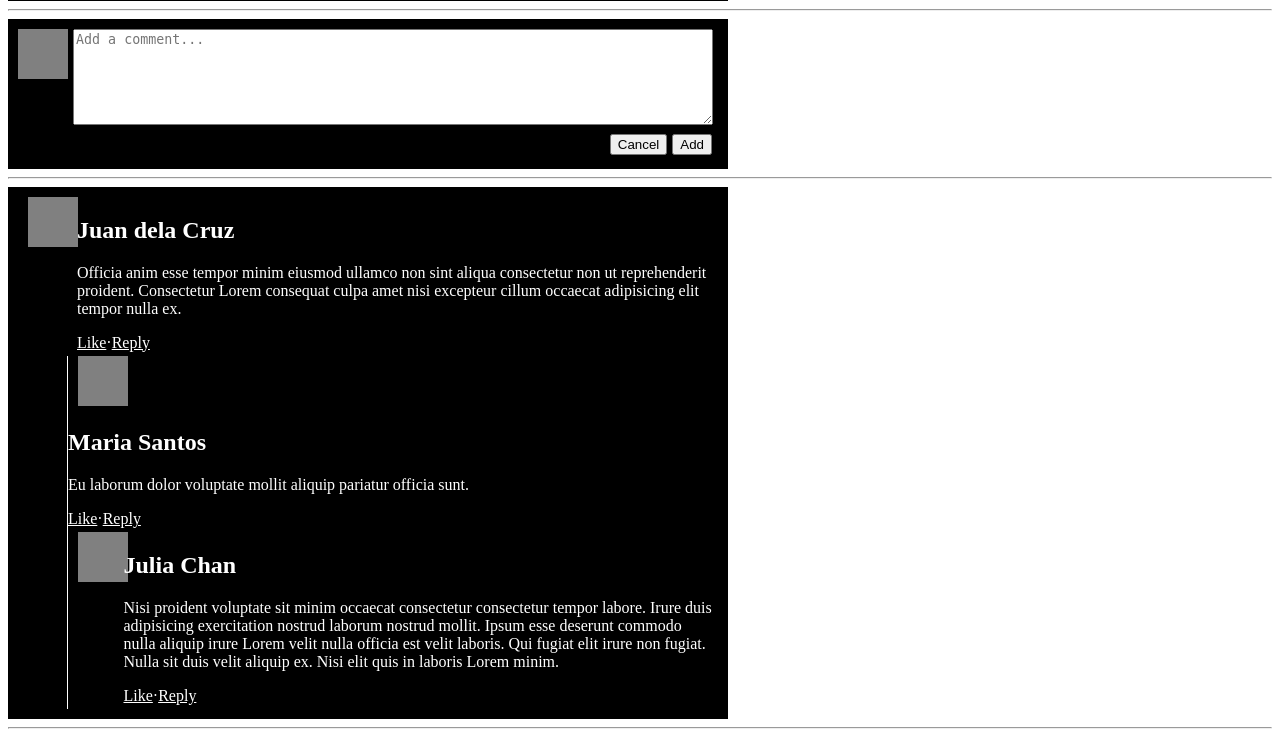
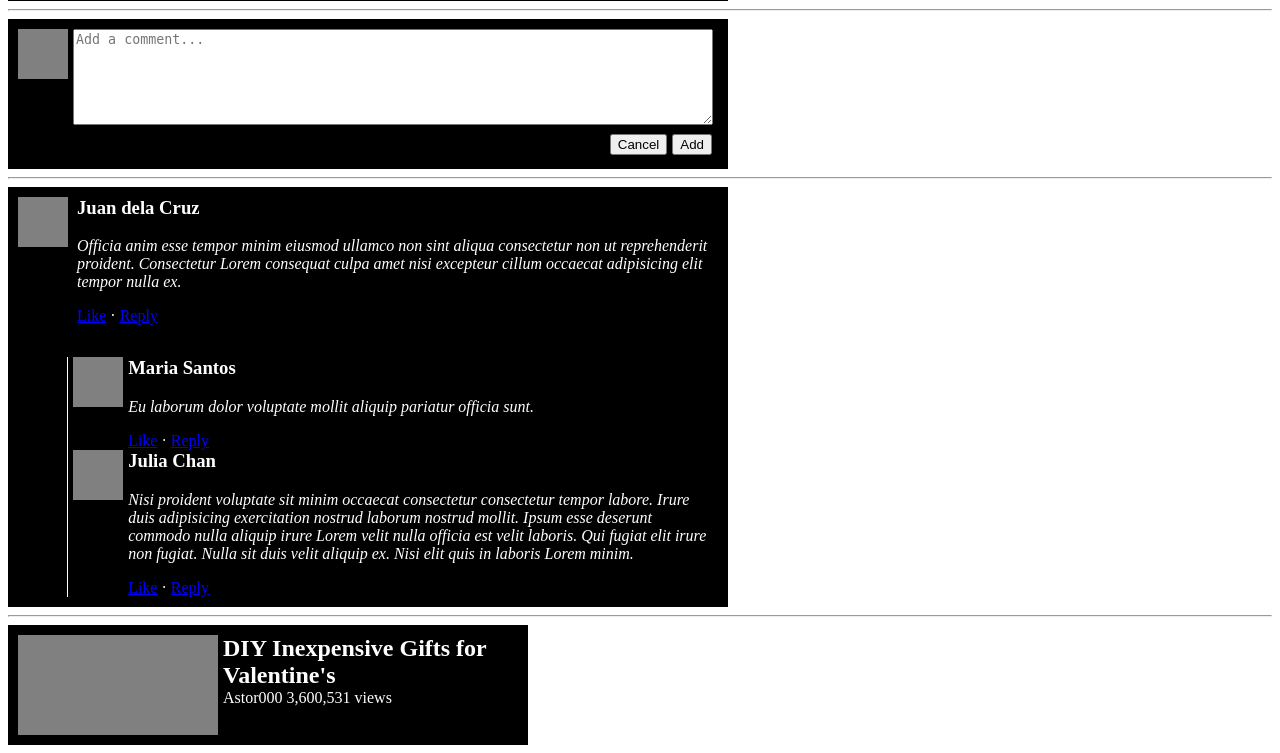
Before and after one commit to x2zatzz/b3nc-albatana-michaeljames, a PHP site: page /_sololearn/02CSS/practice01/index.html in a window 1280 px wide. Shown: the part 2019-2772 px from the top of the page. Before the commit the page ends 2748 px from the top, so only its background shows below. Run offline with PHP 8.4, Linux system fonts and the light colour scheme.

Commit message:
updated files

```diff
--- a/_sololearn/02CSS/practice01/css/style.css
+++ b/_sololearn/02CSS/practice01/css/style.css
@@ -3,6 +3,11 @@
 }
 hr{
     clear: both;
+}
+.clear:after{
+    content: "";
+    clear: both;
+    display: block;
 }
 /* +++++++++++++++++++++++++++ */
 .main-01{
@@ -87,31 +92,30 @@ hr{
     padding: 10px;
     background-color: black;
     /*---------------*/
-    display: inline-block
 }
 .main-04 .box01{
     width: 20%;
+    margin-right: 10px;
     /*---------------*/
-    height: auto;
     display: block;
+    float: left;
 }
 .main-04 .box02{
     width: 150px;
     height: 150px;
-    margin-right: 10px;
     background-color: gray;
     /*---------------*/
     display: block;
-    float: left;
 }
 .main-04 .box03{
     width: 77%;
     /*---------------*/
     display: block;
     float: left;
+    margin-left: 10px;
 }
 .main-04 p{
-    margin-top: 0;
+    margin: 0 0 1em 0;
     font-style: italic;
 }
 /* +++++++++++++++++++++++++++ */
@@ -164,47 +168,80 @@ hr{
     padding: 10px;
     background-color: black;
     /*---------------*/
-    display: inline-block;
 }
-/* main-thread container */
-.main-06 .box01{
-    display: block;
-
+.main-06 h3{
+    margin-top: 0;
 }
-/* sub-thread container */
-.main-06 .box02{
-    margin-left: 7%;
-    border-left: 1px solid white;
-    /*---------------*/
-    display: block;
+.main-06 p{
+    font-style: italic;
 }
-/* whole comment container */
-.main-06 .box03{
-    display: inline-block;
-    /* float: left; */
+.main-06 a{
+    color: blue;
 }
-.main-06 h2{
-    display: block;
-    /* float: left; */
-}
-/* left-side container */
-.main-06 .box04{
-    width: 7%;
-    margin-left: 10px;
-    display: block;
-    float: left;
-}
-/* right-side container */
 .main-06 .box05{
-    display: block;
-    float: left;
-    width: 91%;
-}
-
-.main-06 .box06{
     width: 50px;
     height: 50px;
     background-color: gray;
     /*---------------*/
     display: inline-block;
 }
+/* main-thread container */
+.main-06 .box01,
+.main-06 .box06{
+    display: block;
+    /*---------------*/
+    width: 100%;
+    height: auto;
+}
+.main-06 .box03,
+.main-06 .box07{
+    width: 7%;
+    display: block;
+    float: left;
+}
+.main-06 .box04,
+.main-06 .box08{
+    width: 91%;
+    margin-left: 10px;
+    display: block;
+    float: left;
+}
+/* sub-thread container */
+.main-06 .box02{
+    margin: 2em 0 0 7%;
+    border-left: 1px solid white;
+    padding-left: 5px;
+    /*---------------*/
+    display: block;
+}
+/* +++++++++++++++++++++++++++ */
+.main-07{
+    width: 500px;
+    height: auto;
+    padding: 10px;
+    background-color: black;
+    /*---------------*/
+}
+.main-07 .box01{
+    width: 40%;
+    /*---------------*/
+    display: block;
+    float: left;
+}
+.main-07 .box02{
+    width: 100%;
+    height: 100px;
+    background-color: gray;
+    /*---------------*/
+    float: left;
+}
+.main-07 .box03{
+    width: 59%;
+    /*---------------*/
+    margin-left: 5px;
+    float: left;
+}
+.main-07 h2,
+.main-07 span{
+    margin: 0 0 0 0;
+}
--- a/_sololearn/02CSS/practice01/index.html
+++ b/_sololearn/02CSS/practice01/index.html
@@ -39,7 +39,7 @@
             </div>
         </div>
         <hr><!-- ++++++++++++++++++++++++++++++++++++++++ -->
-        <div class="main-04">
+        <div class="main-04 clear">
             <h1>Harrison's Internal Medicine</h1>
             <div class="box01">
                 <div class="box02"></div>
@@ -65,41 +65,49 @@
         </div>
         <hr><!-- ++++++++++++++++++++++++++++++++++++++++ -->
         <div class="main-06">
-            <div class="box01">
+            <div class="box01 clear">
                 <div class="box03">
-                    <div class="box04">
-                        <div class="box06"></div>
-                    </div>
-                    <div class="box05">
-                        <h2>Juan dela Cruz</h2>
-                        <p>Officia anim esse tempor minim eiusmod ullamco non sint aliqua consectetur non ut reprehenderit proident. Consectetur Lorem consequat culpa amet nisi excepteur cillum occaecat adipisicing elit tempor nulla ex.</p>
-                        <a href="#">Like</a>&middot;<a href="#">Reply</a>
-                    </div>
+                    <div class="box05"></div>
+                </div>
+                <div class="box04">
+                    <h3>Juan dela Cruz</h3>
+                    <p>Officia anim esse tempor minim eiusmod ullamco non sint aliqua consectetur non ut reprehenderit proident. Consectetur Lorem consequat culpa amet nisi excepteur cillum occaecat adipisicing elit tempor nulla ex.</p>
+                    <a href="#">Like</a> &middot; <a href="#">Reply</a>
                 </div>
             </div>
             <div class="box02">
-                <div class="box03">
-                    <div class="box04">
-                        <div class="box06"></div>
+                <div class="box06 clear">
+                    <div class="box07">
+                        <div class="box05"></div>
                     </div>
-                    <div class="box05">
-                        <h2>Maria Santos</h2>
+                    <div class="box08">
+                        <h3>Maria Santos</h3>
                         <p>Eu laborum dolor voluptate mollit aliquip pariatur officia sunt.</p>
-                        <a href="#">Like</a>&middot;<a href="#">Reply</a>
+                        <a href="#">Like</a> &middot; <a href="#">Reply</a>
                     </div>
                 </div>
-                <div class="box03">
-                    <div class="box04">
-                        <div class="box06"></div>
+                <div class="box06 clear">
+                    <div class="box07">
+                        <div class="box05"></div>
                     </div>
-                    <div class="box05">
-                        <h2>Julia Chan</h2>
+                    <div class="box08">
+                        <h3>Julia Chan</h3>
                         <p>Nisi proident voluptate sit minim occaecat consectetur consectetur tempor labore. Irure duis adipisicing exercitation nostrud laborum nostrud mollit. Ipsum esse deserunt commodo nulla aliquip irure Lorem velit nulla officia est velit laboris. Qui fugiat elit irure non fugiat. Nulla sit duis velit aliquip ex. Nisi elit quis in laboris Lorem minim.</p>
-                        <a href="#">Like</a>&middot;<a href="#">Reply</a>
+                        <a href="#">Like</a> &middot; <a href="#">Reply</a>
                     </div>
                 </div>
             </div>
         </div>
         <hr><!-- ++++++++++++++++++++++++++++++++++++++++ -->
+        <div class="main-07 clear">
+            <div class="box01">
+                <div class="box02"></div>
+            </div>
+            <div class="box03">
+                <h2>DIY Inexpensive Gifts for Valentine's</h2>
+                <span>Astor000</span>
+                <span>3,600,531 views</span>
+            </div>
+        </div>
     </body>
 </html>
```
Also changed, not shown: _sololearn/02CSS/practice02/index.html (added, +36 -0 lines), _sololearn/02CSS/practice02/css/style.css (added).
